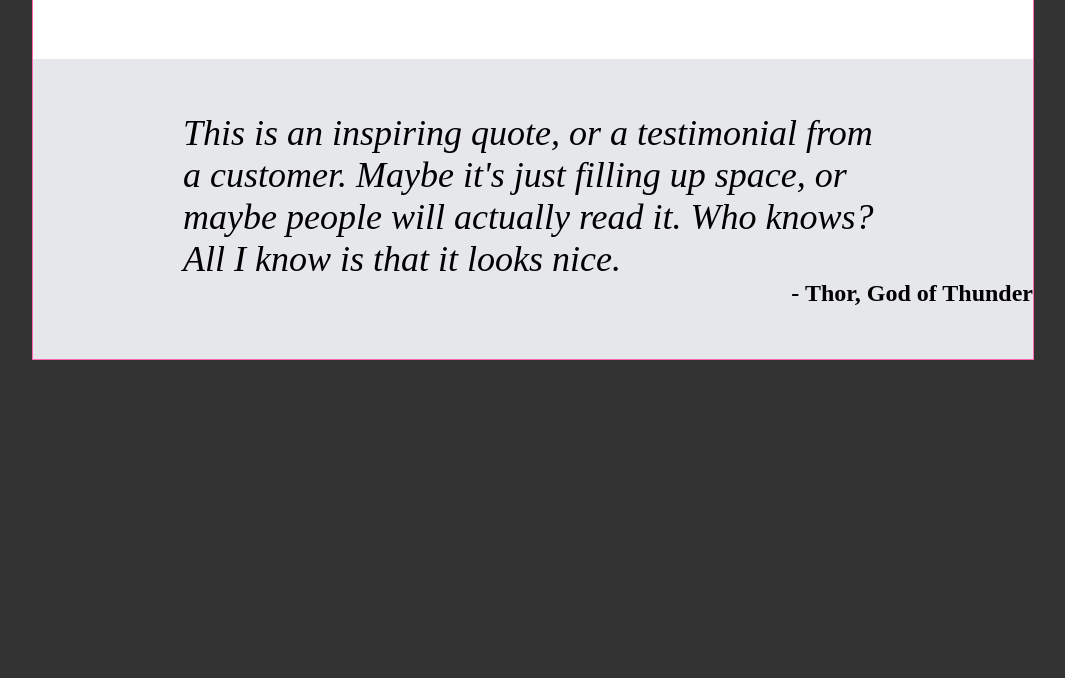
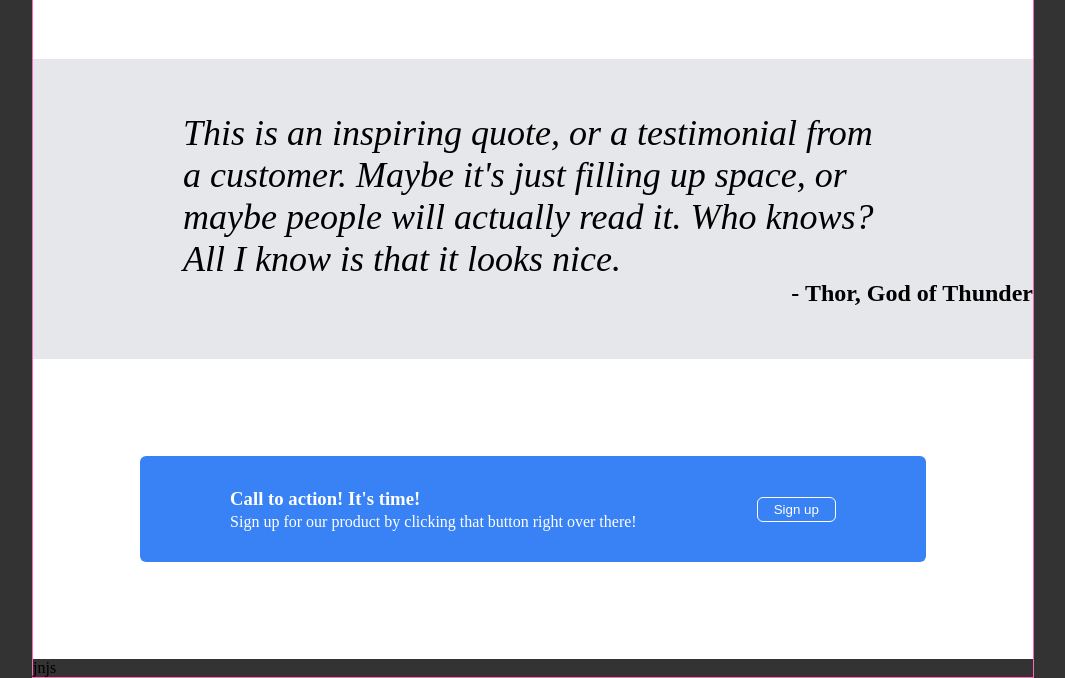
Before and after one commit to GayRatBaby/Webpage-Project, a plain HTML site: page index.html in a window 1280 px wide. Shown: the part 842-1520 px from the top of the page, without its empty margins (107-1172 px from the left). Before the commit the page ends 1202 px from the top, so only its background shows below. Drawn offline with Linux system fonts and the light colour scheme.

Commit message:
add last section before footer

```diff
--- a/index.html
+++ b/index.html
@@ -55,8 +55,16 @@
       <div>- Thor, God of Thunder</div>
     </div>
 
-    <div>
+    <div class="last">
+      <div class="take-action">
+        <div class="ta-text">
+         <h3>Call to action! It's time!</h3>
+         <p>Sign up for our product by clicking that button right over there!</p>
+        </div>
+        <button>Sign up</button>
+      </div>
+    </div>
 
-    </div>
+    <footer>jnjs</footer>
   </body>
 </html>
--- a/styles.css
+++ b/styles.css
@@ -63,6 +63,7 @@ div.image > img {
 }
 
 button {
+    max-height: 30px;
     background-color: #3882f6;
     border-radius: 6px;
     color: white;
@@ -140,3 +141,26 @@ div.image-and-text > p {
     font-style: normal;
     font-size: 24px;
 }
+
+.last {
+    display: flex;
+    align-items: center;
+    justify-content: center;
+    background-color: white;
+    height: 300px;
+}
+
+.take-action {
+    display: flex;
+    background-color: #3882f6;
+    padding: 22px 90px 22px 90px;
+    border-radius: 6px;
+    line-height: 4px;
+    color: white;
+}
+
+.take-action > button {
+    align-self: center;
+    margin-left: 120px;
+    border: 1px solid white;
+}
```
